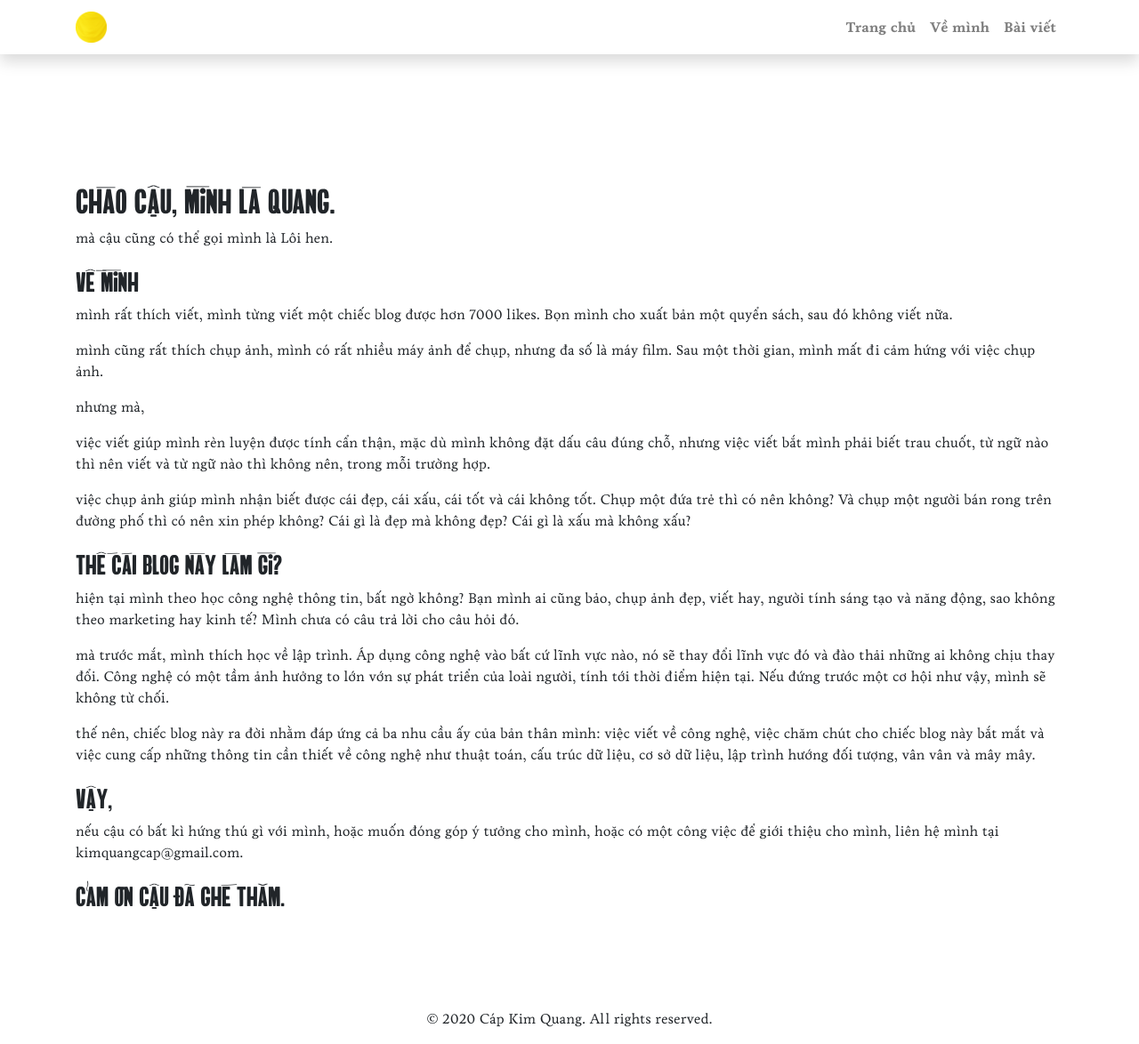
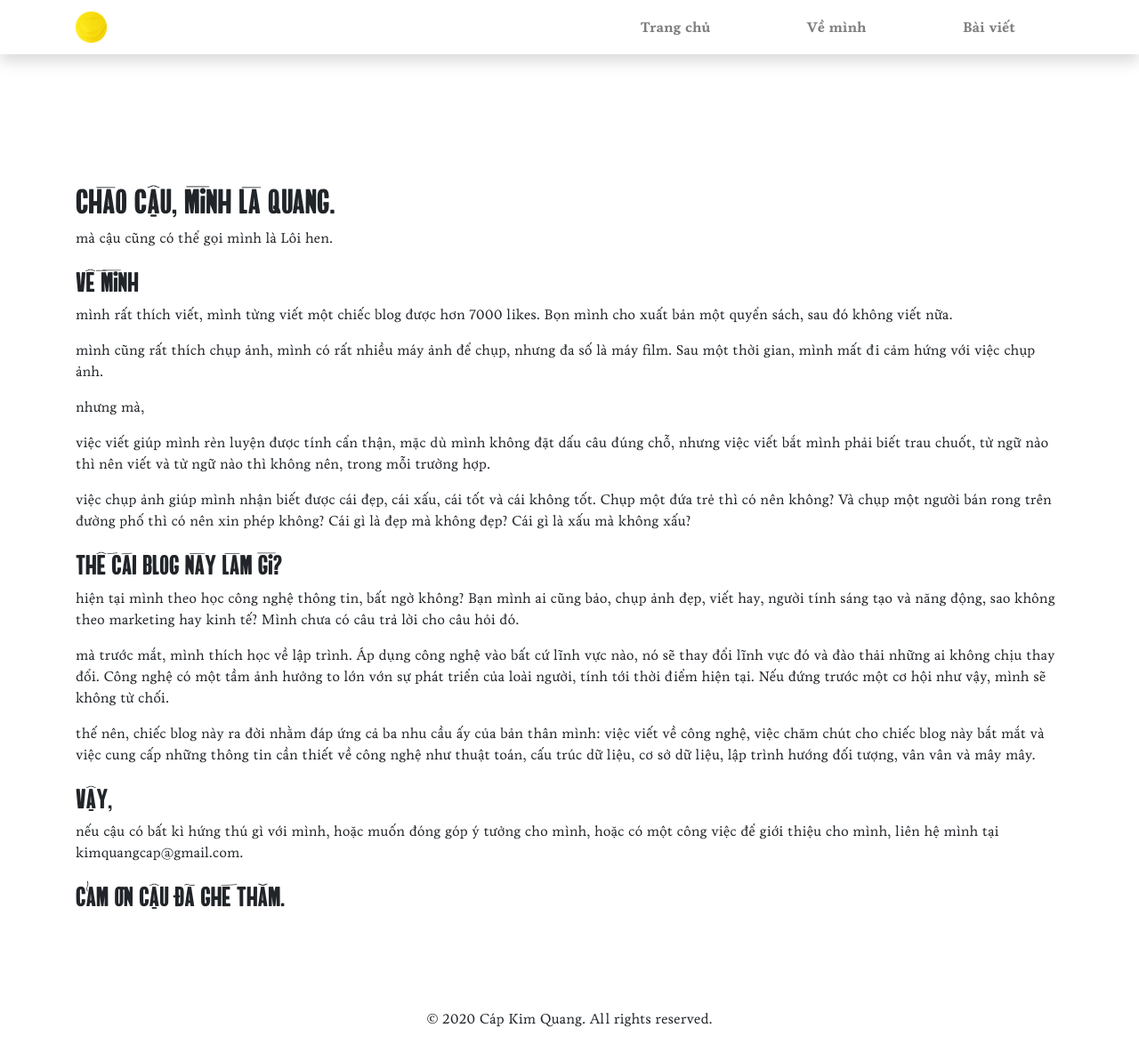
Before and after one commit to capkimquang/capkimquang.github.io, a Jekyll site: the page built from index.md, in a window 1280 px wide and 1174 px high. Shown: the whole window at 89% size. Built offline with Jekyll 4.4.1, drawn with Linux system fonts in a browser that asks for light colours.

Commit message:
add nav-fill and w-50

```diff
--- a/_includes/header.html
+++ b/_includes/header.html
@@ -20,7 +20,7 @@
     </button>
     <div class="collapse navbar-collapse"
          id="navbarSupportedContent">
-      <ul class="navbar-nav ml-auto">
+      <ul class="navbar-nav ml-auto nav-fill w-50">
         <li class="nav-item">
           <a class="nav-link" href="/">Trang chủ</a>
         </li>
```
